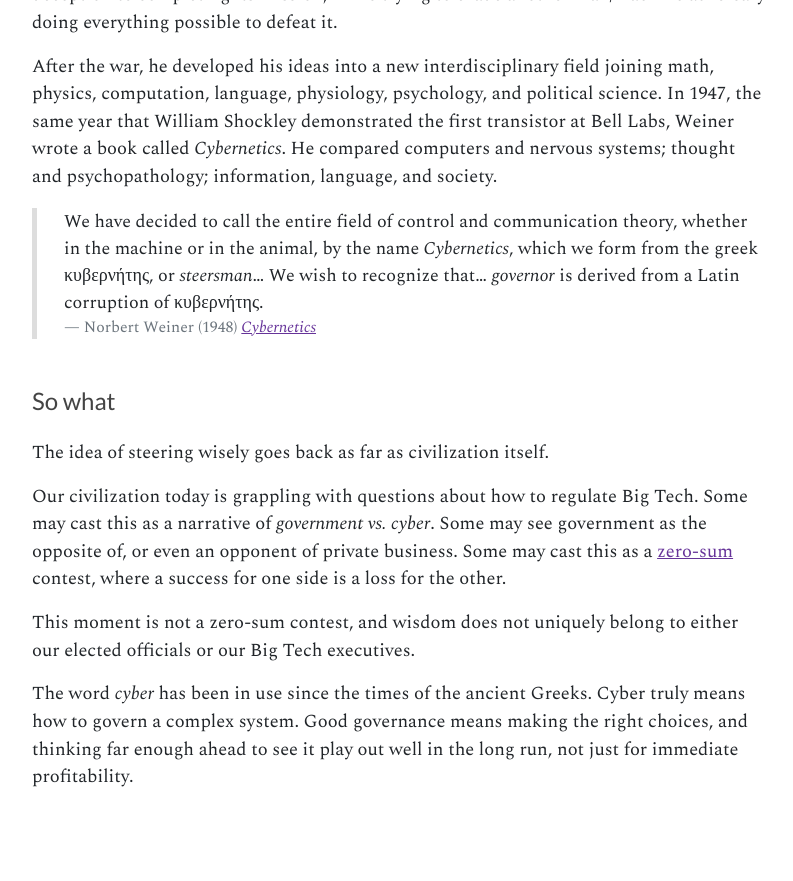
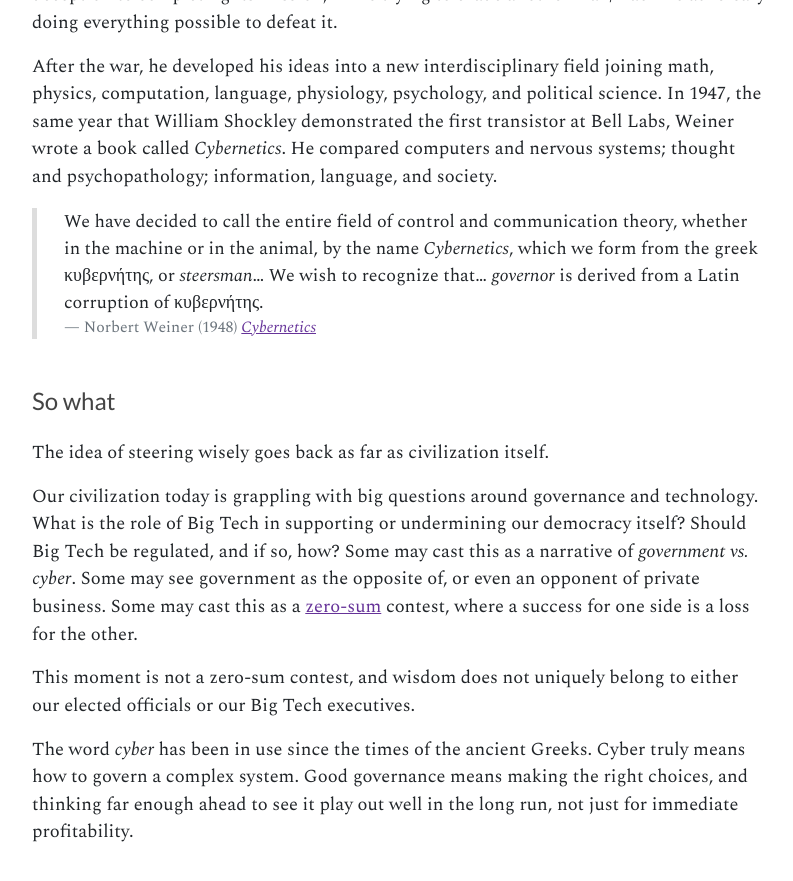
Before and after one commit to straz/artificialtrust, a Jekyll site: the page built from _articles/cyber.md, in a window 1280 px wide and 900 px high, scrolled down 3104 px. Shown: the top 881 px of the window, without its empty margins (145-938 px from the left). Built offline with Jekyll 4.4.1, drawn with Linux system fonts in a browser that asks for light colours; nearby versions of some CDN libraries; before the commit the page ends 3949 px from its top, so only the background shows below that.

Commit message:
tweak cyber

```diff
--- a/_articles/cyber.md
+++ b/_articles/cyber.md
@@ -146,11 +146,14 @@ We wish to recognize that... *governor* is derived from a Latin corruption of κ
 
 The idea of steering wisely goes back as far as civilization itself.
 
-Our civilization today is grappling with questions about how to
-regulate Big Tech. Some may cast this as a narrative of *government
+Our civilization today is grappling with big questions around
+governance and technology.  What is the role of Big Tech in supporting
+or undermining our democracy itself?  Should Big Tech be regulated,
+and if so, how?  Some may cast this as a narrative of *government
 vs. cyber*. Some may see government as the opposite of, or even an
-opponent of private business. Some may cast this as a [zero-sum](../definitions/brakes)
-contest, where a success for one side is a loss for the other.
+opponent of private business. Some may cast this as a
+[zero-sum](zerosum) contest, where a success for one side is a loss
+for the other.
 
 This moment is not a zero-sum contest, and wisdom does not uniquely
 belong to either our elected officials or our Big Tech executives.
```
